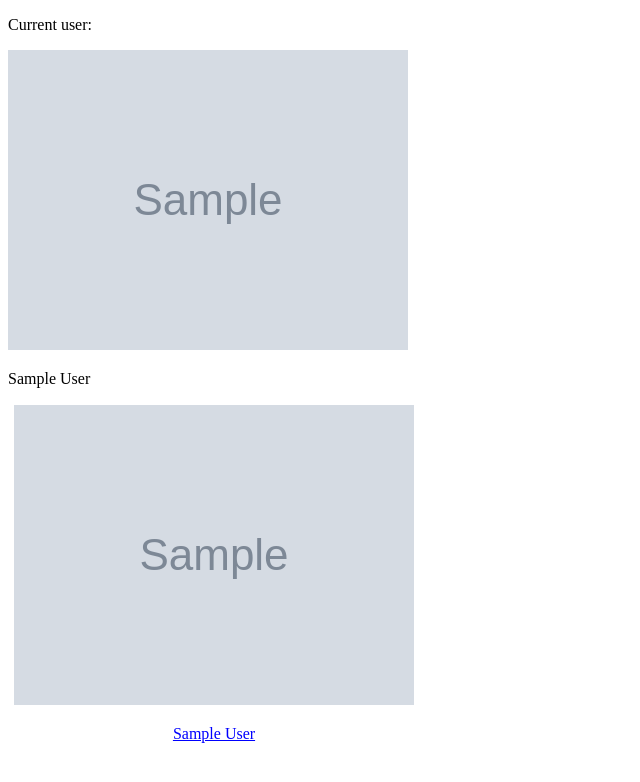
After one commit to danielpatrickdotdev/django-vend, a Django app: template django_vend/auth/templates/vend_auth/venduser_list_select.html in a window 1280 px wide. The commit adds this page. Shown: the top 782 px of the page, without its empty margins (0-640 px from the left). Run offline with Django 3.2, Linux system fonts and the light colour scheme; the template is opened without the code that fills it: most values are stand-ins (such as "Sample title", 1, 10 or a date in 2020); grey boxes marked "Sample" are stand-in pictures.

Commit message:
Setup select venduser screen with middleware etc - perhaps there's an easier way to do this but I haven't found it yet

```diff
--- /dev/null
+++ b/django_vend/auth/context_processors.py
@@ -0,0 +1,4 @@
+def vendauth(request):
+    return {
+        'venduser': getattr(request, 'venduser'),
+    }
--- a/django_vend/auth/templates/vend_auth/vend_auth_base.html
+++ b/django_vend/auth/templates/vend_auth/vend_auth_base.html
@@ -1,7 +1,7 @@
 <!DOCTYPE html>{% load staticfiles %}
 <html>
     <head>
-        <title>{% block title%}{% endblock %} | Django Vend</title>
+        <title>{% block title%}{% endblock %} | Django Vend</title>{% block head_extra %}{% endblock %}
     </head>
     <body>{% block body %}{% endblock%}    </body>
 </html>
--- /dev/null
+++ b/django_vend/auth/templates/vend_auth/venduser_list_select.html
@@ -0,0 +1,34 @@
+{% extends "vend_auth/vend_auth_base.html" %}
+{% block title %}Select VendUser{% endblock %}
+{% block head_extra %}
+        <style>
+            .link-button {
+              background: none;
+              border: none;
+              color: blue;
+              text-decoration: underline;
+              cursor: pointer;
+              font-size: 1em;
+              font-family: serif;
+            }
+            .link-button:focus {
+              outline: none;
+            }
+            .link-button:active {
+              color:red;
+            }
+        </style>{% endblock %}
+{% block body %}{% if venduser %}
+        <div>
+            <p>Current user:</p>
+            <img src="{{ venduser.image }}">
+            <p>{{ venduser.display_name }}</p>
+        </div>{% endif %}{% if object_list %}
+        <div>{% for vu in object_list %}
+            <form method="post" action="">{% csrf_token %}
+                <button type="submit" name="venduser_id" value="{{ vu.pk }}" class="link-button">
+                    <img src="{{ vu.image }}"><p>{{ vu.display_name }}</p>
+                </button>
+            </form>{% endfor %}
+        </div>{% endif %}
+{% endblock %}
--- a/django_vend/auth/urls.py
+++ b/django_vend/auth/urls.py
@@ -8,4 +8,6 @@ urlpatterns = [
         name='vend_auth_complete'),
     url(r'^select-vend-users/$', views.VendProfileSelectVendUsers.as_view(),
         name='vend_profile_select_vend_users'),
+    url(r'^vend-user/select/$', views.VendAuthVendUserListSelect.as_view(),
+        name='vend_auth_select_vend_user'),
 ]
```
Also changed, not shown: django_vend/auth/middleware.py (added, +43 -0 lines), django_vend/auth/views.py (+30 -1 lines).
